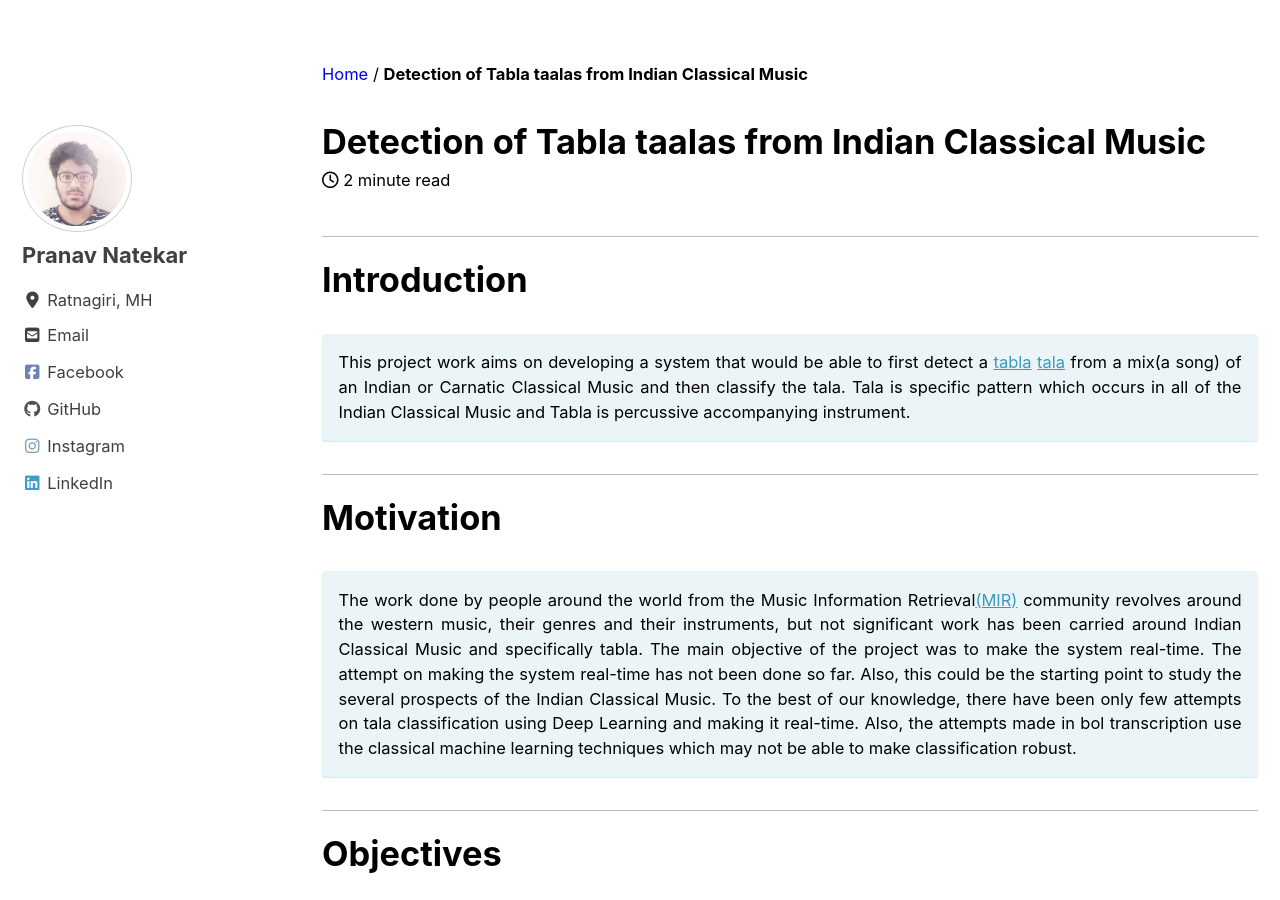
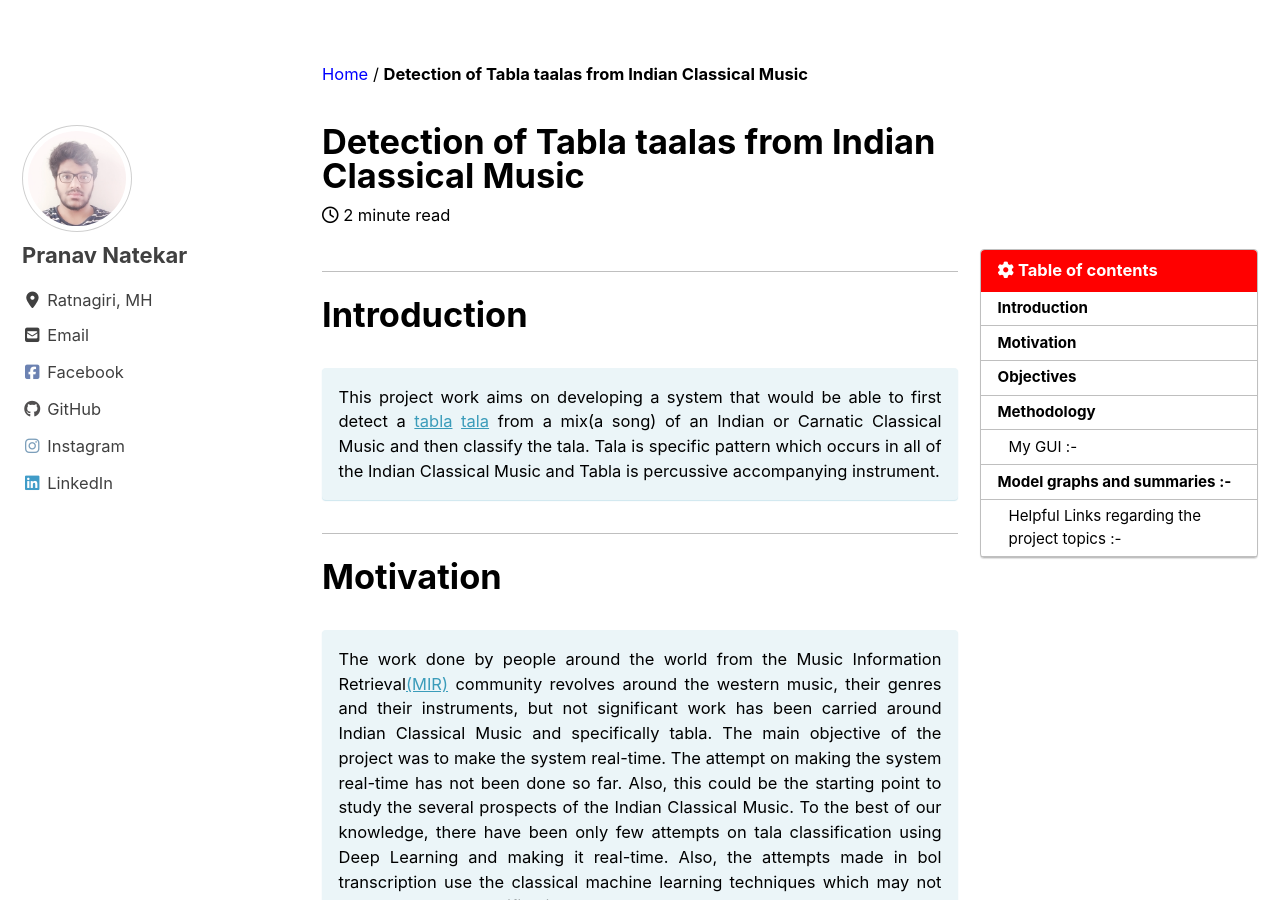
Before and after one commit to pranav6670/pranav6670.github.io, a Jekyll site: the page built from _posts/2019-06-29-taaladetection.md, in a window 1280 px wide and 900 px high, scrolled down 821 px. Built offline with Jekyll 4.4.1, drawn with Linux system fonts in a browser that asks for light colours; cached includes are drawn as plain includes; nearby versions of some CDN libraries.

Commit message:
toc changes

```diff
--- a/_posts/2019-06-29-taaladetection.md
+++ b/_posts/2019-06-29-taaladetection.md
@@ -7,8 +7,10 @@ header:
 excerpt: "Deep Learning, Data Science"
 author_profile: true
 mathjax: true
-classes: wide
-
+#classes: wide
+toc: true
+toc_label: "Table of contents"
+toc_icon: "cog"
 ---
 
 ---
--- a/index.html
+++ b/index.html
@@ -3,6 +3,7 @@ layout: home
 author_profile: true
 header:
   image: "/images/head.jpg"
+
 toc: true
 toc_label: "Table of contents"
 toc_icon: "cog"
```
Also changed, not shown: _pages/about.md (+0 -3 lines).
